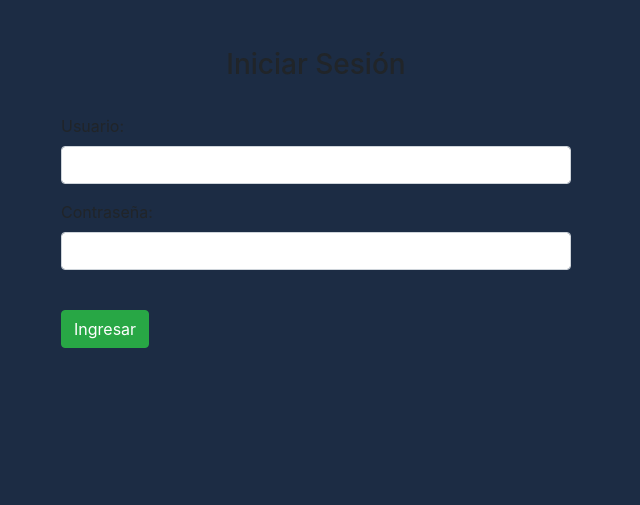
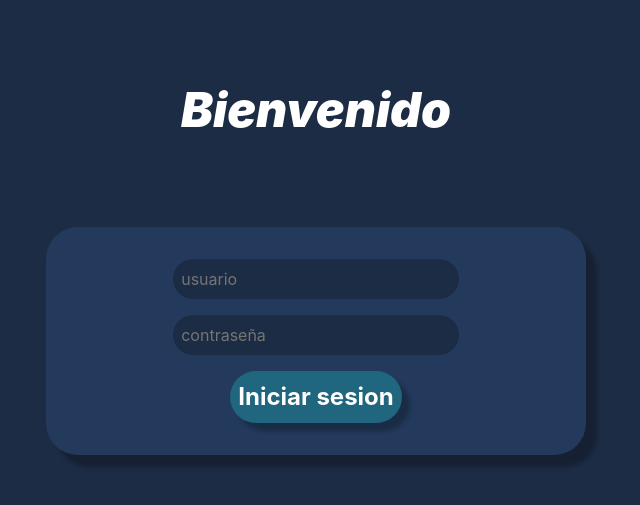
Before and after one commit to JhosepFranzQuintana/HOTEL-CRUD, a PHP site: template hoteles/includes/login.php in a window 1280 px wide. Shown: the part 100-605 px from the top of the page, without its empty margins (324-964 px from the left). Run offline with PHP 8.4, Linux system fonts and the light colour scheme; the template is opened without the code that fills it, so the values that code supplies are empty; some libraries are stand-ins or nearby versions.

Commit message:
modificacion de estilos logeo

```diff
--- a/hoteles/css/styles.css
+++ b/hoteles/css/styles.css
@@ -44,15 +44,6 @@
     justify-content: center;
 }
 
-.cartaa {
-    display: flex;
-    justify-content: center;
-    background-color: #12396fca;
-    border-radius: 2rem;
-    margin-top: 7rem;
-    width: 500px;
-    padding: 2rem;
-}
 
 .formulario {
     margin: auto;
@@ -65,14 +56,23 @@
     margin: 30px 0px;
 }
 
+.conten-input {
+    margin-bottom: 1rem;
+    width: 60%;
+
+}
+
 .input--form {
-    background: transparent;
-    border: #2DD4CD 1px solid;
+    border-radius: 44px;
+    border: none;
+    background: #1C2C44;
     color: white;
     border-radius: 5rem;
-    height: 100%;
+    padding: 0.5rem;
     width: 100%;
-    padding: 20px 0px 20px  20px;
+
+
+
 }
 
 .letter-register {
@@ -84,7 +84,7 @@
     justify-content: center;
 }
 
-.boton {
+/* .boton {
     background: linear-gradient(#2FEEC0, #16AA86);
     border-radius: 10px;
     height: 45px;
@@ -92,6 +92,21 @@
     border: none;
     outline: none;
     box-shadow: 0 0 15px rgb(34, 119, 138);
+
+
+} */
+
+.boton {
+    background-color: rgba(24, 243, 230, 0.24);
+    border-radius: 5rem;
+    border: none;
+    color: #FFF;
+    font-size: 1.5rem;
+    font-weight: 700;
+    padding: 0.5rem;
+    box-shadow: 8px 8px 4px 0px rgba(0, 0, 0, 0.25);
+    cursor: pointer;
+
 
 
 }
@@ -107,3 +122,35 @@
     justify-content: center;
     margin-top: 2rem;
 }
+
+.conten-carta {
+    display: flex;
+    flex-direction: column;
+
+}
+
+.cartaa {
+    display: flex;
+    align-items: center;
+    flex-direction: column;
+    background-color: #233A5D;
+    border-radius: 2rem;
+    margin-top: 5rem;
+    box-shadow: 11px 12px 4px 0px rgba(0, 0, 0, 0.25);
+    padding: 2rem;
+}
+
+.texto-t {
+    color: #FFF;
+    font-size: 3rem;
+    font-style: italic;
+    font-weight: 900;
+    line-height: normal;
+
+}
+
+.cabecera-form {
+    margin-top: 5rem;
+    display: flex;
+    justify-content: center;
+}
--- a/hoteles/includes/login.php
+++ b/hoteles/includes/login.php
@@ -29,25 +29,21 @@
             <div class="container">
                 <div id="login-row" class="row justify-content-center align-items-center">
                     <div id="login-column" class="col-md-6">
-                        <div id="login-box" class="col-md-12">
-                            <br>
-                            <br>
-                            <h3 class="text-center">Iniciar Sesión</h3>
-                            <br>
-                            <div class="form-group">
-                                <label for="correo">Usuario:</label><br>
-                                <input type="text" name="nombre" id="nombre" class="form-control" required>
+                        <div id="login-box" class="conten-carta">
+                            <div class="cabecera-form">
+                                <h3 class="texto-t ">Bienvenido</h3>
                             </div>
-                            <div class="form-group">
-                                <label for="password">Contraseña:</label><br>
-                                <input type="password" name="password" id="password" class="form-control" required>
-                                <input type="hidden" name="accion" value="acceso_user">
-                            </div>
-                            <div class="form-group">
-                                <br>
-
-                                <input type="submit"class="btn btn-success" value="Ingresar">
-
+                            <div class="cartaa">
+                                <div class="conten-input">
+                                    <input type="text" name="nombre" id="nombre" class="input--form"  placeholder="usuario" required>
+                                </div>
+                                <div class="conten-input">
+                                    <input type="password" name="password" id="password" class="input--form" placeholder="contraseña" required>
+                                    <input type="hidden" name="accion" value="acceso_user">
+                                </div>
+                                <div class="">
+                                    <input type="submit"class="boton" value="Iniciar sesion">
+                                </div>
                             </div>
                         </div>
                     </div>
```
